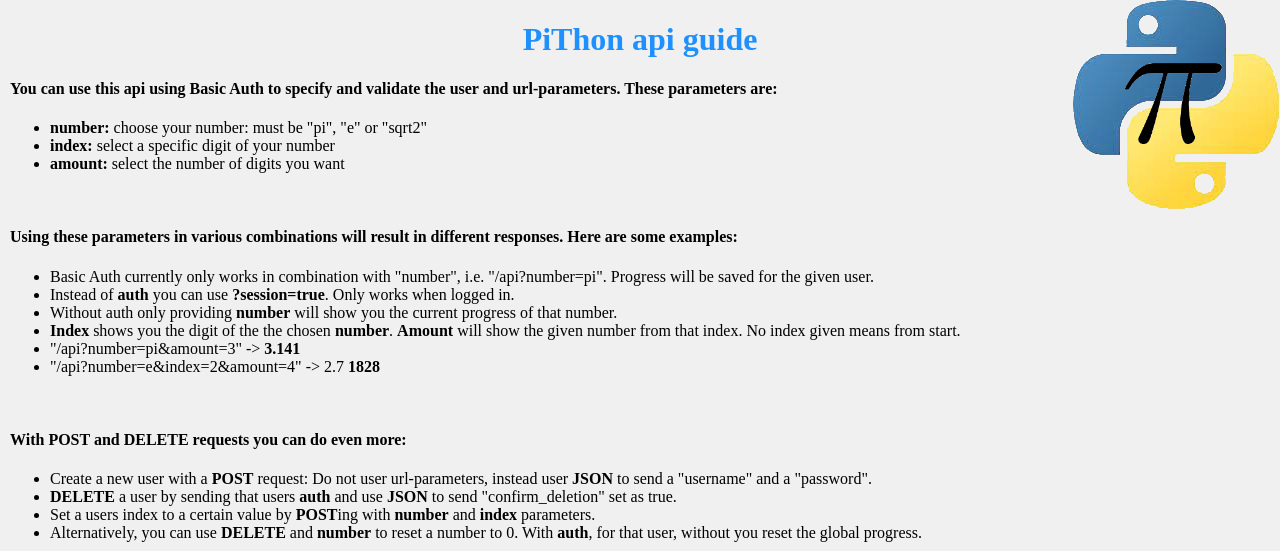
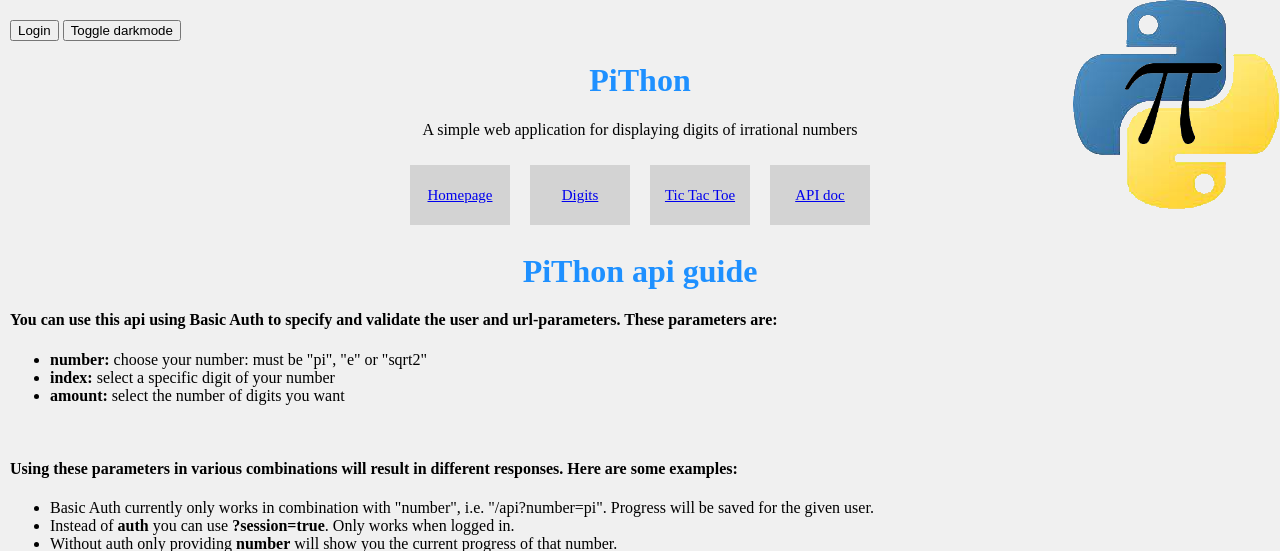
Before and after one commit to JoergSchmid/PiThon, a Flask app: page /api in a window 1280 px wide. Shown: the top 551 px of the page. Run offline with Flask 3, Linux system fonts and the light colour scheme.

Commit message:
API help page is now part of the Nav bar and follows the same style, i.e. extending the base page. Error messages are red now.

```diff
--- a/static/css/main.css
+++ b/static/css/main.css
@@ -55,6 +55,10 @@ table, th, td {
 .download_title {
     color: dodgerblue;
 }
+.error-message {
+    color:red;
+    font-size: larger;
+}
 .flex-container {
     display: flex;
     background-color: rgba(0, 0, 0, 0);
--- a/templates/api_help.jinja
+++ b/templates/api_help.jinja
@@ -1,16 +1,10 @@
-<!DOCTYPE html>
-<html lang="en">
+{% extends 'base.jinja' %}
 
-<head>
-    <meta charset="UTF-8">
-    <title>PiThon api</title>
-    <link rel="stylesheet" href="../static/css/main.css">
-    <link rel="icon" type="image" href="../static/images/favicon.ico">
-</head>
+{% block title %}PiThon api{% endblock %}
 
-<body>
-<p>{{message}}</p>
-<h1>PiThon api guide</h1>
+{% block content %}
+<p style="margin-top: 0px;margin-bottom: 0px;" class="error-message">{{message}}</p>
+<h1 style="margin-top: 0px;">PiThon api guide</h1>
 <h4>You can use this api using Basic Auth to specify and validate the user and url-parameters. These parameters are:</h4>
 <ul>
     <li><b>number:</b> choose your number: must be "pi", "e" or "sqrt2"</li>
@@ -33,4 +27,5 @@
     <li>Set a users index to a certain value by <b>POST</b>ing with <b>number</b> and <b>index</b> parameters.</li>
     <li>Alternatively, you can use <b>DELETE</b> and <b>number</b> to reset a number to 0. With <b>auth</b>, for that user, without you reset the global progress.</li>
 </ul>
-</body>
+
+{% endblock %}
--- a/templates/base.jinja
+++ b/templates/base.jinja
@@ -30,6 +30,7 @@
     <div><a href="/">Homepage</a></div>
     <div><a href="digits">Digits</a></div>
     <div><a href="tic_tac_toe">Tic Tac Toe</a></div>
+    <div><a href="api">API doc</a></div>
 </div><br>
 
 <!-- Define functions to link to other pages -->
```
